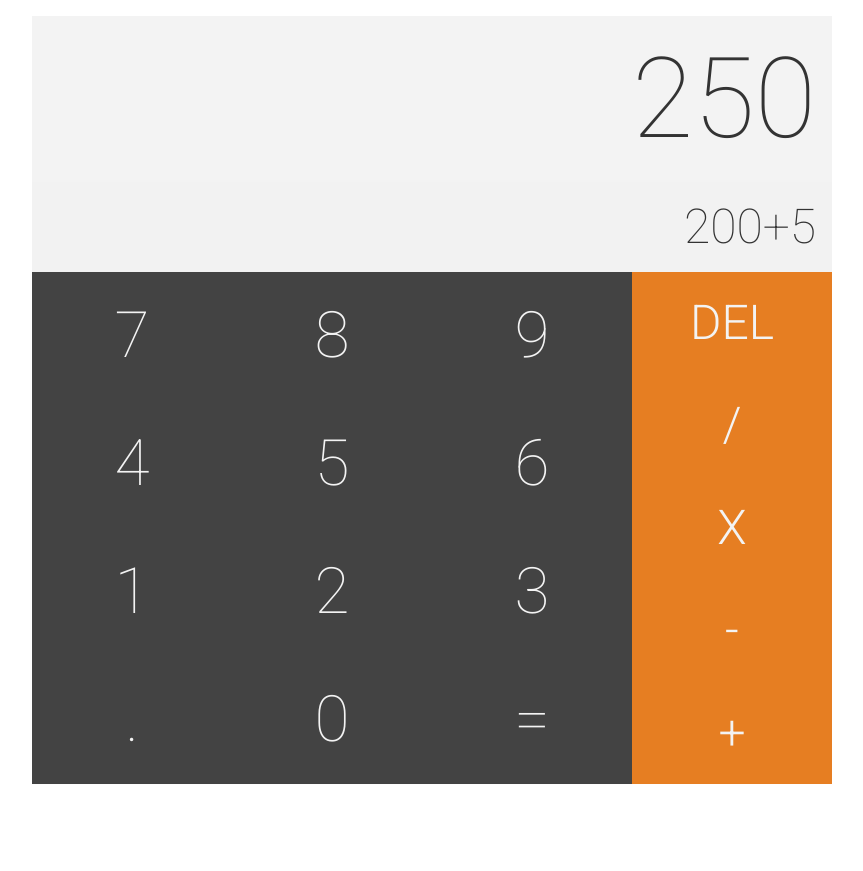
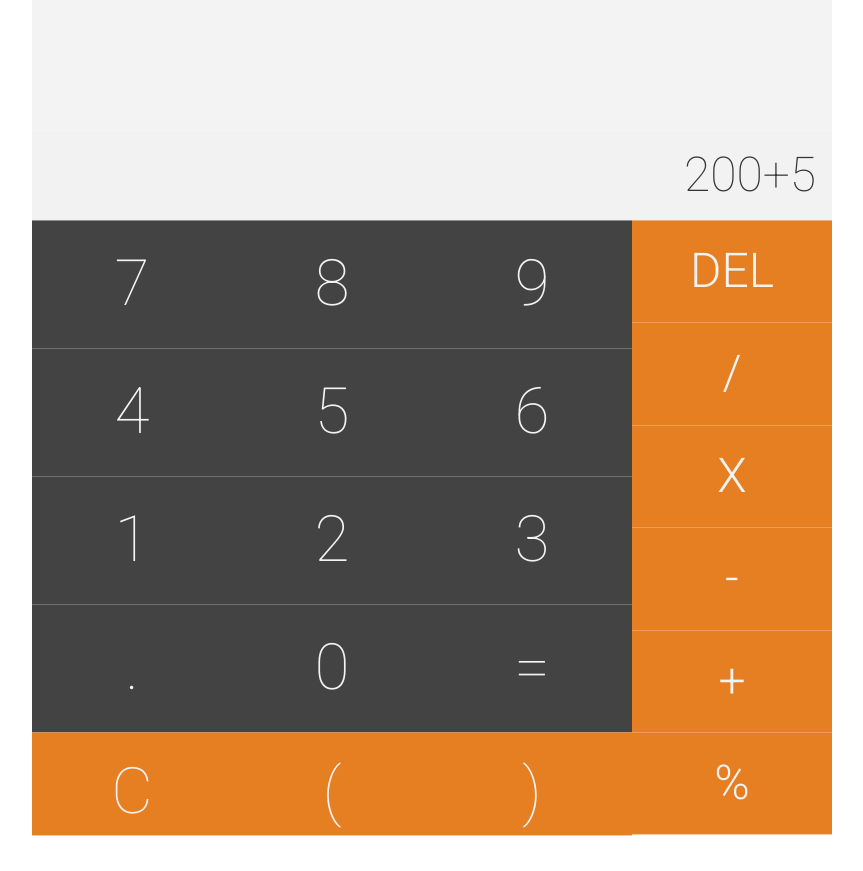
Before and after one commit to sahitigo/calci, a website: page index.html in a window 1280 px wide. Both pictures are taken after a click on the element "DEL". Shown: the whole page, without its empty margins (208-1071 px from the left). Before the commit the page ends 800 px from the top, so only its background shows below. Drawn offline with nearby package versions, Linux system fonts and the light colour scheme.

Commit message:
Adding Clear key

```diff
--- a/assets/stylesheets/scripts/calci.js
+++ b/assets/stylesheets/scripts/calci.js
@@ -10,12 +10,16 @@ var Calci = {
       } else if (this.dataset.keyType == "equals") {
         Calci.evaluateResult();
       }
+      else if (this.dataset.keyType == "c") {
+        $('#result').html('');
+         $('#preview').html('');
+      }
     });
     $('#calculator #delete').dblclick(function() {
       $('#preview').html('');
       $('#result').html('');
     });
-    ['0', '1', '2', '3', '4', '5', '6', '7', '8', '9','/','*','+','-','.'].forEach(function(digit) {
+    ['0', '1', '2', '3', '4', '5', '6', '7', '8', '9','/','*','+','-','.','%','(',')'].forEach(function(digit) {
       $(document).bind('keyup', digit, function() {
         Calci.handleInput(digit);
       });
@@ -25,6 +29,13 @@ var Calci = {
       });
     $(document).bind('keyup', 'shift+=', function() {
         Calci.handleInput('+');
+      });
+    $(document).bind('keyup', 'shift%=', function() {
+        Calci.handleInput('%');
+      });
+    $(document).bind('keyup', 'c', function() {
+        $('#result').html('');
+         $('#preview').html('');
       });
   ['=','return'].forEach(function(key){
     $(document).bind('keyup',key, function() {
@@ -37,10 +48,15 @@ var Calci = {
   },
   handleDelete: function() {
     $('#preview').html($('#preview').html().slice(0, -1));
+    Calci.clearResult();
   },
   evaluateResult: function() {
     $('#result').html(eval($('#preview').html()));
+  },
+  clearResult: function() {
+    $('#result').html('');
   }
+
 };
 
 
--- a/assets/stylesheets/src/styles.scss
+++ b/assets/stylesheets/src/styles.scss
@@ -57,6 +57,15 @@ body {
         background-color: darken(#434343, 10%);
       }
     }
+     .ke{
+       background-color: #e67e22;
+      font-size: 8vmin;
+    font-weight: 100;
+    height: 12.9vmin;
+    line-height: 15vmin;
+    color: #F3F3F3;
+
+    }
   }
 
   #operators {
--- a/index.html
+++ b/index.html
@@ -4,10 +4,10 @@
   <meta http-equiv="X-UA-Compatible" content="IE=edge">
   <title>Calculator</title>
   <!-- Latest compiled and minified CSS -->
-<link rel="stylesheet" href="https://maxcdn.bootstrapcdn.com/bootstrap/3.3.5/css/bootstrap.min.css">
+  <link rel="stylesheet" href="https://maxcdn.bootstrapcdn.com/bootstrap/3.3.5/css/bootstrap.min.css">
   <link rel="stylesheet" href="assets/stylesheets/app.min.css">
   <script src="https://code.jquery.com/jquery-2.1.4.min.js"></script>
-   <script src="assets/stylesheets/scripts/jquery.hotkeys.js"></script>
+  <script src="assets/stylesheets/scripts/jquery.hotkeys.js"></script>
   <script src="assets/stylesheets/scripts/calci.js"></script>
   <link href='https://fonts.googleapis.com/css?family=Roboto:100,300' rel='stylesheet' type='text/css'>
 </head>
@@ -54,6 +54,15 @@
               </div>
             </div>
           </div>
+          <div class="row">
+            <div class="container-fluid">
+              <div class="row">
+                <div class="col-xs-4 ke input" data-key-type="c" data-digit="">C</div>
+                <div class="col-xs-4 ke input" data-key-type="digit" data-digit="(">(</div>
+                <div class="col-xs-4 ke input" data-key-type="equals" data-digit=")">)</div>
+              </div>
+            </div>
+          </div>
         </div>
         <div id="operators" class="col-xs-3">
           <div id ="delete" class="operator input" data-key-type="delete">DEL</div>
@@ -61,6 +70,7 @@
           <div class="operator input" data-key-type="operator" data-operator="*">X</div>
           <div class="operator input" data-key-type="operator" data-operator="-">-</div>
           <div class="operator input" data-key-type="operator" data-operator="+">+</div>
+          <div class="operator input" data-key-type="operator" data-operator="%">%</div>
         </div>
       </div>
     </div>
```
Also changed, not shown: assets/stylesheets/app.min.css, assets/stylesheets/src/styles.css, 1 other file.
